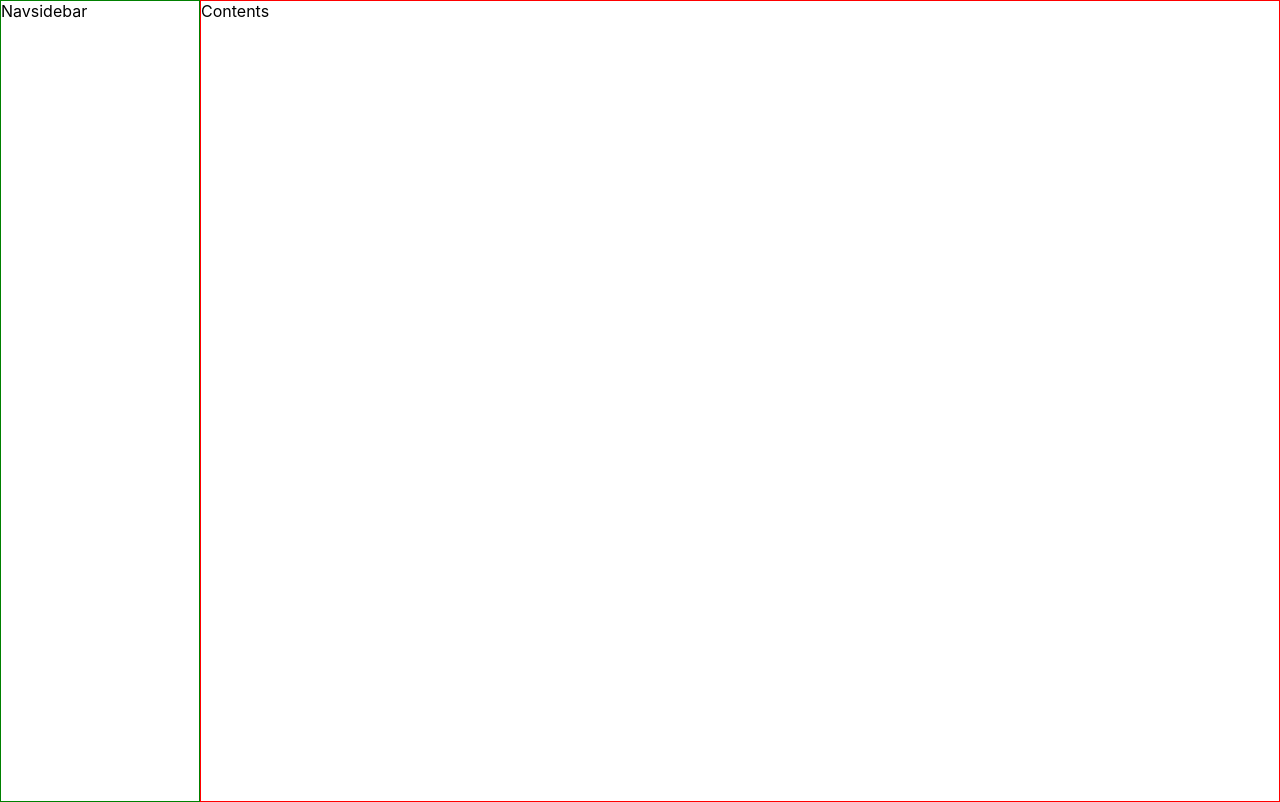
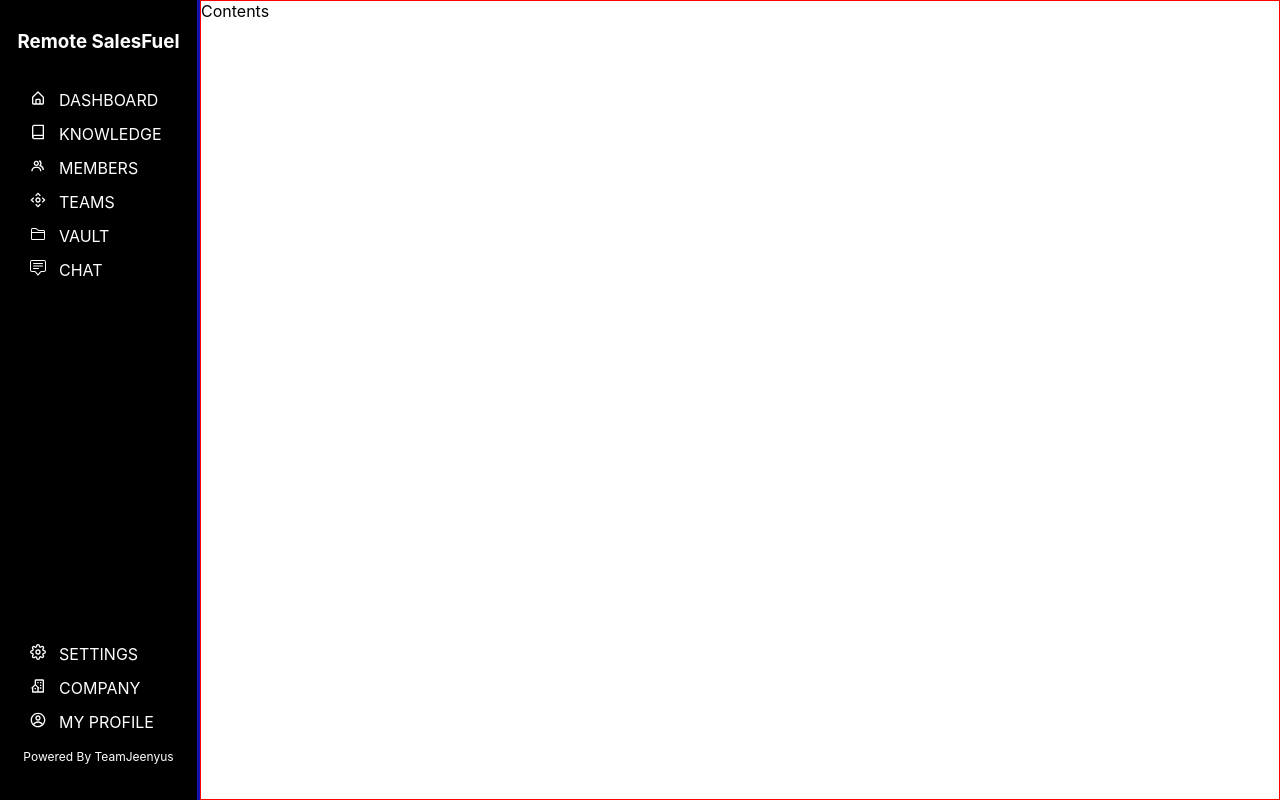
Before and after one commit to lobnor2/FigmaticLLP-React-Dashboard, a React (Create React App) app: page / in a window 1280 px wide. Built offline with nearby package versions, Linux system fonts and the light colour scheme.

Commit message:
navbar added

```diff
--- a/package.json
+++ b/package.json
@@ -12,6 +12,7 @@
     "react": "^18.1.0",
     "react-dom": "^18.1.0",
     "react-icons": "^4.4.0",
+    "react-router-dom": "^6.3.0",
     "react-scripts": "5.0.1",
     "web-vitals": "^2.1.4"
   },
--- a/src/App.css
+++ b/src/App.css
@@ -1,3 +1,9 @@
+* {
+    margin: 0;
+    padding: 0;
+    box-sizing: border-box;
+}
+
 .App {
     /* display: grid; */
     /* grid-template-columns: 200px 1fr; */
@@ -8,9 +14,43 @@
 }
 
 .navbar {
-    border: 1px solid green;
     height: 100vh;
+    width: 200px;
+    background-color: black;
+    color: white;
+    border-right: 3px solid rgba(23, 23, 227, 0.771);
 }
+.navbar h3 {
+    text-align: center;
+    padding: 30px 0;
+}
+.ulnavbar {
+    display: flex;
+    flex-direction: column;
+    /* justify-content: center; */
+    align-items: flex-start;
+}
+.ulnavbar li {
+    cursor: pointer;
+    padding: 7px 0 7px 30px;
+    list-style: none;
+}
+.ulnavbar li:hover {
+    background-color: gray;
+    width: 100%;
+}
+.ulnavbar li:nth-child(6){
+    margin-bottom: 350px;
+}
+.dashboard, .knowledge, .members, .teams, .vault, .chat, .settings, .company, .myprofile {
+    margin-right: 13px;
+}
+.navbar p {
+    font-size: 12px;
+    text-align: center;
+    margin-top: 10px;
+}
+
 .contents {
     border: 1px solid red;
     min-height: 100vh;
--- a/src/components/Navsidebar.js
+++ b/src/components/Navsidebar.js
@@ -1,10 +1,78 @@
-import React from 'react';
-
+import React from "react";
+import { BiHomeAlt } from "react-icons/bi";
+import { FiBook } from "react-icons/fi";
+import { BiGroup } from "react-icons/bi";
+import { CgController } from "react-icons/cg";
+import { BsFolder2 } from "react-icons/bs";
+import { BsChatSquareText } from "react-icons/bs";
+import { FiSettings } from "react-icons/fi";
+import { BiBuildingHouse } from "react-icons/bi";
+import { CgProfile } from "react-icons/cg";
 
 function Navsidebar() {
   return (
-    <div className='navbar'>Navsidebar</div>
-  )
+    <div className="navbar">
+      <h3>Remote SalesFuel</h3>
+      <ul className="ulnavbar">
+        <li>
+          <span className="dashboard">
+            <BiHomeAlt />
+          </span>
+          DASHBOARD
+        </li>
+        <li>
+          <span className="knowledge">
+            <FiBook />
+          </span>
+          KNOWLEDGE
+        </li>
+        <li>
+          <span className="members">
+            <BiGroup />
+          </span>
+          MEMBERS
+        </li>
+        <li>
+          <span className="teams">
+            <CgController />
+          </span>
+          TEAMS
+        </li>
+        <li>
+          <span className="vault">
+            <BsFolder2 />
+          </span>
+          VAULT
+        </li>
+        <li>
+          <span className="chat">
+            <BsChatSquareText />
+          </span>
+          CHAT
+        </li>
+
+        <li>
+          <span className="settings">
+            <FiSettings />
+          </span>
+          SETTINGS
+        </li>
+        <li>
+          <span className="company">
+            <BiBuildingHouse />
+          </span>
+          COMPANY
+        </li>
+        <li>
+          <span className="myprofile">
+            <CgProfile />
+          </span>
+          MY PROFILE
+        </li>
+      </ul>
+      <p>Powered By TeamJeenyus</p>
+    </div>
+  );
 }
 
-export default Navsidebar
+export default Navsidebar;
--- a/src/pages/Chat.js
+++ b/src/pages/Chat.js
@@ -4,7 +4,7 @@ import { BsChatSquareText } from 'react-icons/bs';
 function Chat() {
   return (
     <div className="chat">
-      <span><BsChatSquareText /></span> <span className='chattext'>CHAT</span>
+      <span><BsChatSquareText /></span>CHAT
     </div>
   )
 }
```
Also changed, not shown: 1 other file (tests, documents, lock files or other folders).
